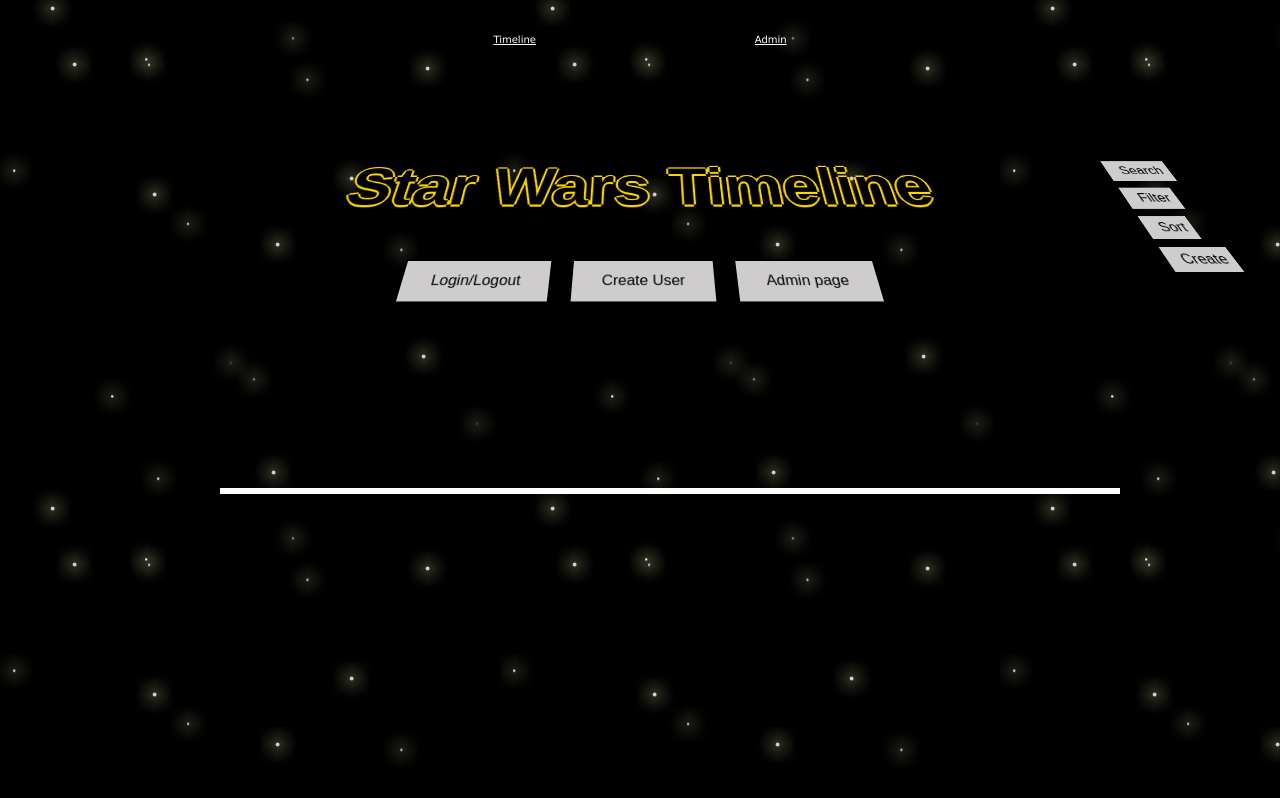
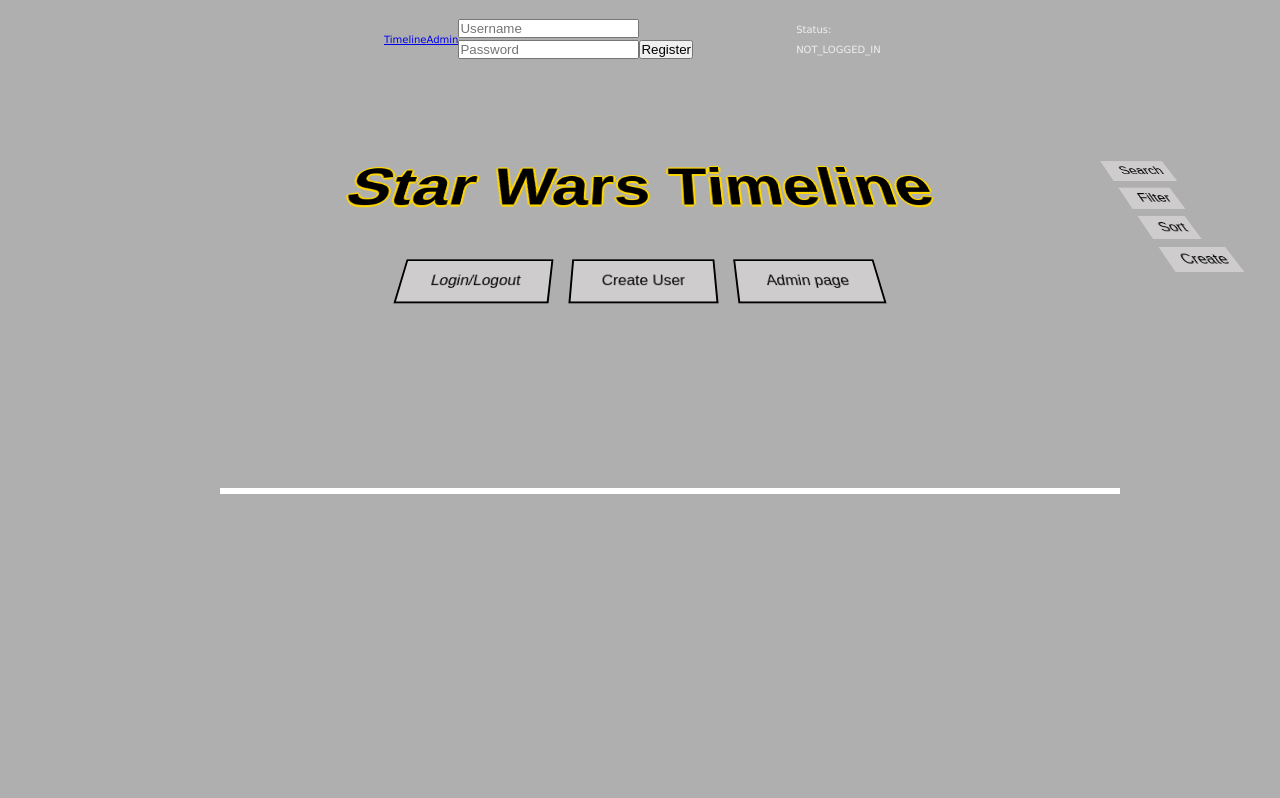
Before and after one commit to knightchris/426-timeline, a React (Create React App) app in the folder client/: page / in a window 1280 px wide. Shown: the top 798 px of the page. Built offline with nearby package versions, Linux system fonts and the light colour scheme.

Commit message:
registration working with logged in state persistence after

```diff
--- a/client/src/components/App.js
+++ b/client/src/components/App.js
@@ -5,18 +5,39 @@
 import {BrowserRouter as Router, Switch, Route} from 'react-router-dom';
 
 
-function App() {
+
+export default class App extends React.Component {
+
+  constructor() {
+    super();
+
+    this.state = {
+      loggedInStatus: "NOT_LOGGED_IN",
+      user: ""
+    }
+
+    this.handleLogin = this.handleLogin.bind(this);
+  }
+
+  handleLogin(username) {
+    this.setState({
+      loggedInStatus: "LOGGED_IN",
+      user: username
+    })
+  }
+
+  render() {
     return (
       <Router>
         <div className="App">
-      <Header />
+          <Header loggedInStatus={this.state.loggedInStatus} handleLogin={this.handleLogin}/>
           <Switch>
-        <Route path="/" exact component={TimelinePage}/>
-        <Route path="/admin" component={AdminTimelinePage}/>
+            <Route exact path="/"  render={props => (<TimelinePage {...props} loggedInStatus={this.state.loggedInStatus} /> )} />
+            <Route exact path="/admin"  render={props => (<AdminTimelinePage {...props} loggedInStatus={this.state.loggedInStatus} /> )} />
           </Switch>
         </div>
       </Router>
       );
   }
 
-export default App;
+}
--- a/client/src/components/Header.js
+++ b/client/src/components/Header.js
@@ -1,25 +1,47 @@
 import React from 'react';
 import '../css/Header.css';
 import { Link } from 'react-router-dom';
+import Registration from './Registration.js'
 
-function Header() {
+class Header extends React.Component {
 
-    const linkStyle = {
-        color: 'white'
+    constructor(props) {
+        super(props);
+
+        this.state = {
+            loggedInStatus: "NOT_LOGGED_IN",
+            user: ""
         };
 
+        this.handleSuccessfulAuth = this.handleSuccessfulAuth.bind(this);
+    }
+
+    handleSuccessfulAuth(username) {
+        this.props.handleLogin(username)
+        this.setState({
+            loggedInStatus: "LOGGED_IN",
+            user: username
+          })
+    }
+
+
+    render() {
         return (
             <nav>
                 <ul className="nav-links">
-                <Link style={linkStyle} to='/'>
+                    <Link to='/'>
                         <li>Timeline</li>
                     </Link>
-                <Link style={linkStyle} to='/admin'>
+                    <Link to='/admin'>
                         <li>Admin</li>
                     </Link>
+                    <Registration handleSuccessfulAuth={this.handleSuccessfulAuth}/>
+                    <li>Status: {this.props.loggedInStatus}</li>
                 </ul>
             </nav>
         );
     }
 
+}
+
 export default Header;
--- /dev/null
+++ b/client/src/components/Registration.js
@@ -0,0 +1,58 @@
+import React from 'react';
+import axios from 'axios';
+
+export default class Registration extends React.Component {
+
+    constructor(props) {
+        super(props);
+
+        this.state = {
+            username: "",
+            password: "",
+            registrationErrors: ""
+        }
+
+        this.handleSubmit = this.handleSubmit.bind(this);
+        this.handleChange = this.handleChange.bind(this);
+    }
+
+    handleChange(event) {
+        this.setState({
+            [event.target.name]: event.target.value
+        })
+    }
+
+    async handleSubmit(event) {
+        event.preventDefault();
+        const result = await axios({
+            method: 'post',
+            url: 'http://localhost:3000/createuser',
+            withCredentials: true,
+            data: {
+              username: this.state.username,
+              password: this.state.password
+            },
+           });
+        console.log(result);
+        if (result.data == "User successfully created") {
+            this.props.handleSuccessfulAuth(this.state.username);
+        } else if (result.data == "User already exists") {
+            // TODO
+        } else if (result.data == "Password must be at least 5 characters, user must be at least 2 characters") {
+            // TODO
+        }
+
+    }
+
+    render() {
+        return (
+            <div id="registration">
+                <form onSubmit={this.handleSubmit}>
+                    <input type="username" name="username" placeholder="Username" defaultValue={this.state.username} onChange={this.handleChange} required />
+                    <input type="password" name="password" placeholder="Password" defaultValue={this.state.password} onChange={this.handleChange} required />
+                    <button type="submit">Register</button>
+                </form>
+            </div>
+        )
+    }
+}
--- a/client/src/components/pages/AdminTimelinePage.js
+++ b/client/src/components/pages/AdminTimelinePage.js
@@ -1,11 +1,21 @@
 import React from 'react';
 
-function AdminTimeline() {
-  return (
-    <div className="AdminTimeline">
-        <h1>Admin page</h1>
-    </div>
-  );
+class AdminTimelinePage extends React.Component {
+
+  constructor(props) {
+    super(props);
+  }
+
+
+  render () {
+    return (
+      <div className="AdminTimeline">
+          <h1>Admin page</h1>
+          <h1>Status: {this.props.loggedInStatus}</h1>
+      </div>
+    );
+  }
+
 }
 
-export default AdminTimeline;
+export default AdminTimelinePage;
--- a/client/src/components/pages/TimelinePage.js
+++ b/client/src/components/pages/TimelinePage.js
@@ -1,17 +1,26 @@
 import React from 'react';
 import Menu from '../Menu.js';
-import {Background, Midground,} from '../Background.js';
+// import {Background, Midground,} from '../Background.js';
 import Timeline from '../Timeline.js';
 
-function TimelinePage() {
+class TimelinePage extends React.Component {
+
+  constructor(props) {
+    super(props);
+  }
+
+  render() {
     return (
       <div className="Timeline">
-        <Background />
-        <Midground />
+          {/*<Background />
+          <Midground /> */}
           <Menu />
           <Timeline />
+
       </div>
     );
   }
 
+}
+
 export default TimelinePage;
```
Also changed, not shown: 1 other file (tests, documents, lock files or other folders). Lines whose indentation alone changed are shown as unchanged.
